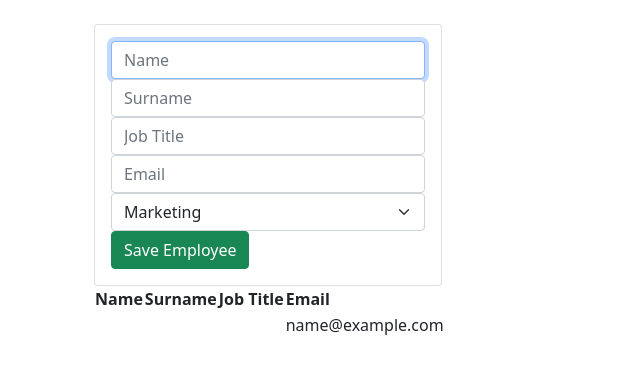
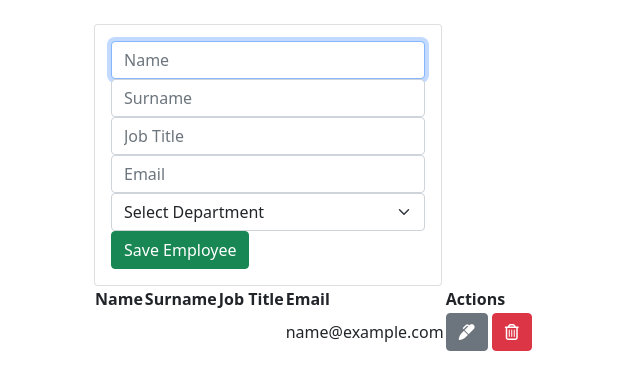
Before and after one commit to Pez-Gordo/company-directory-crud, a PHP site: page /companydirectory/ in a window 1280 px wide. Shown: the part 56-446 px from the top of the page, without its empty margins (0-640 px from the left). Run offline with PHP 8.4, Linux system fonts and the light colour scheme; tables that the repository leaves empty or names only in its code hold one stand-in row (values such as "Sample post"); data that the repository does not hold is empty; some libraries are stand-ins or nearby versions.

Commit message:
delete employee function added

```diff
--- a/includes/header.php
+++ b/includes/header.php
@@ -7,6 +7,8 @@
     <title>Company Directory</title>
     <!-- Bootstrap 5 -->
     <link href="https://cdn.jsdelivr.net/npm/bootstrap@5.0.0-beta2/dist/css/bootstrap.min.css" rel="stylesheet" integrity="sha384-BmbxuPwQa2lc/FVzBcNJ7UAyJxM6wuqIj61tLrc4wSX0szH/Ev+nYRRuWlolflfl" crossorigin="anonymous">
+    <!-- Font Awesome -->
+    <script src="https://kit.fontawesome.com/cd2a202f36.js" crossorigin="anonymous"></script>
 </head>
 <body>
 
--- a/index.php
+++ b/index.php
@@ -33,6 +33,7 @@
                     </div>
                     <div class="form-group">
                         <select name="select_department" class="form-select" placeholder="Select Department">
+                            <option value="default">Select Department</option>
                             <option value="marketing">Marketing</option>
                             <option value="engineering">Engineering</option>
                             <option value="sales">Sales</option>
@@ -58,6 +59,7 @@
                             <th>Surname</th>
                             <th>Job Title</th>
                             <th>Email</th>
+                            <th>Actions</th>
                         </tr>
                     </thead>
                     <tbody>
@@ -72,6 +74,14 @@
                                 <td><?php echo $row['lastName'] ?></td>
                                 <td><?php echo $row['jobTitle'] ?></td>
                                 <td><?php echo $row['email'] ?></td>
+                                <td>
+                                    <a href="./includes/php/updateEmployee.php?id=<?php echo $row['id']?>" class="btn btn-secondary">
+                                        <i class="fas fa-marker"></i>
+                                    </a>
+                                    <a href="./includes/php/deleteEmployee.php?id=<?php echo $row['id']?>" class="btn btn-danger">
+                                        <i class="far fa-trash-alt"></i>
+                                    </a>
+                                </td>
 
                             </tr>
                         <?php } ?>
```
Also changed, not shown: includes/php/deleteEmployee.php (added, +18 -0 lines).
